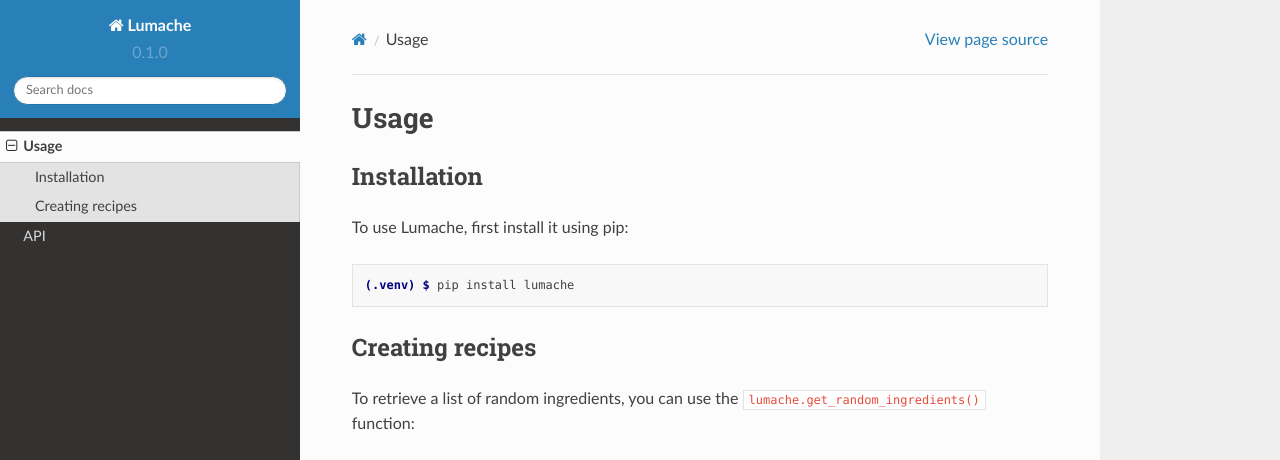
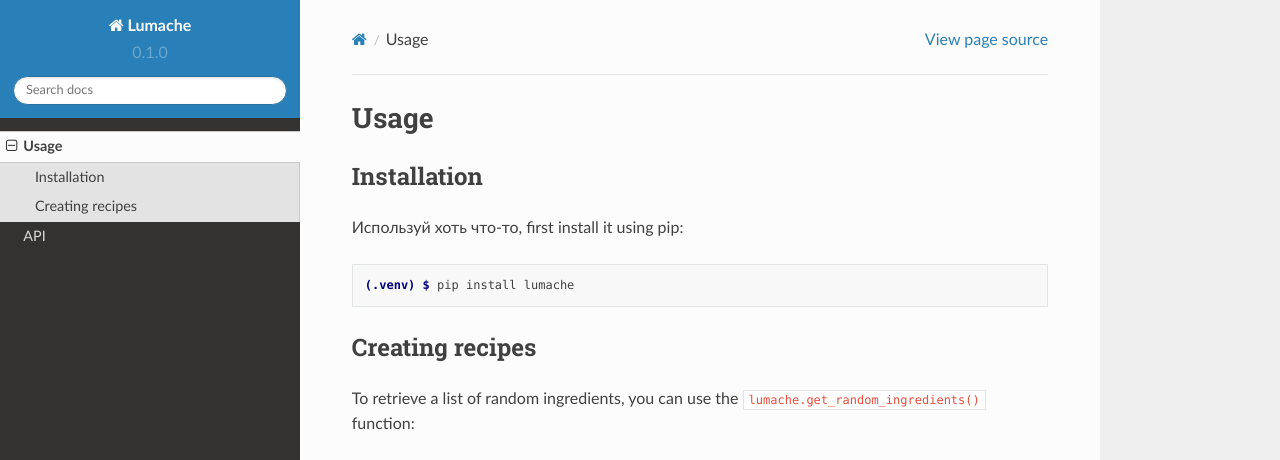
Before and after one commit to omikhaleva/test1, a Sphinx documentation site: the page built from docs/source/usage.rst, in a window 1280 px wide and 1095 px high. Shown: the top 460 px of the window. Built offline with Sphinx 7.4.7 and the Read the Docs theme 2.0.0, drawn with Linux system fonts in a browser that asks for light colours; grey boxes are pictures that could not be loaded.

Commit message:
Update usage.rst

```diff
--- a/docs/source/usage.rst
+++ b/docs/source/usage.rst
@@ -6,7 +6,7 @@ Usage
 Installation
 ------------
 
-To use Lumache, first install it using pip:
+Используй хоть что-то, first install it using pip:
 
 .. code-block:: console
 
```
